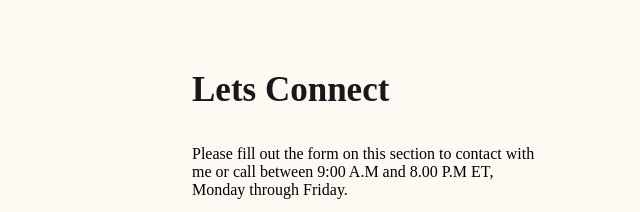
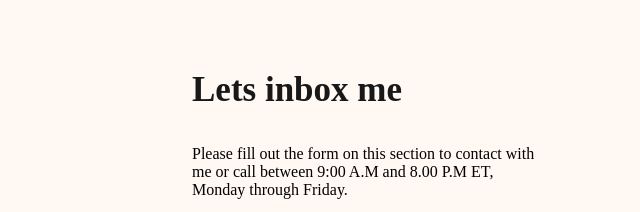
Before and after one commit to HussainMohammed112/web-dev-portfolio, a plain HTML site: page index.html in a window 1280 px wide. Shown: the part 2702-2914 px from the top of the page, 46-686 px from the left. Drawn offline with Linux system fonts and the light colour scheme.

```diff
--- a/index.html
+++ b/index.html
@@ -147,7 +147,7 @@
     </main>
     <footer class="secondary-bg">
        <div class="footer-colum">
-        <h3 class="section-title">Lets Connect</h3>
+        <h3 class="section-title">Lets inbox me</h3>
         <p>Please fill out the form on this section to contact with me or call between 9:00 A.M and 8.00 P.M ET, Monday through Friday.</p>
         <div>
             <a href=""><img src="images/icons/facebook.png" alt=""></a>
```
